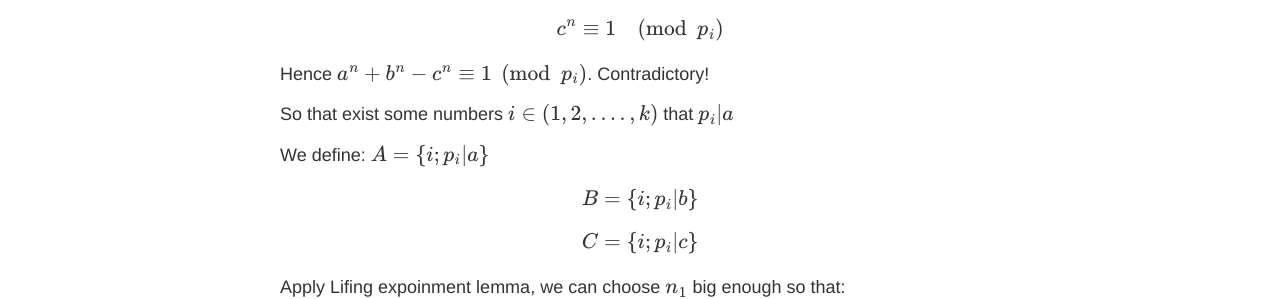
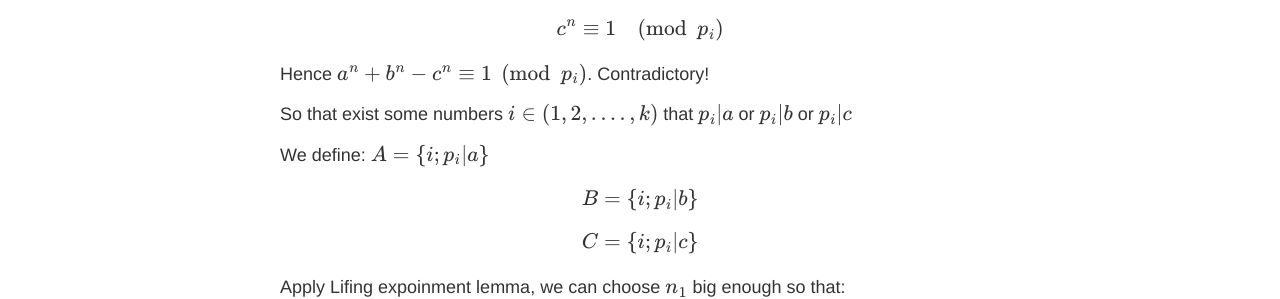
Before and after one commit to peace195/peace195.github.io, a Jekyll site: the page built from _posts/2011-08-05-a-beautiful-numerical-problem.md, in a window 1280 px wide. Shown: the part 904-1203 px from the top of the page. Built offline with Jekyll 4.4.1, drawn with Linux system fonts in a browser that asks for light colours; our own code applies the rules of GitHub Pages for plain Markdown files; formulas are drawn with MathJax 3.

Commit message:
fix mathjax

```diff
--- a/_posts/2011-08-05-a-beautiful-numerical-problem.md
+++ b/_posts/2011-08-05-a-beautiful-numerical-problem.md
@@ -25,7 +25,7 @@ $$c^n \equiv 1 \pmod {p_i}$$
 Hence $$a^n+b^n-c^n \equiv 1 \pmod {p_i}$$. Contradictory!
 
 So that exist some numbers $$ i \in (1,2,....,k) $$ that
-$$p_i | a$$
+$$p_i | a$$ or $$p_i | b$$ or $$p_i | c$$
 
 We define:
 $$A=\{i ; p_i |a \} $$
```
